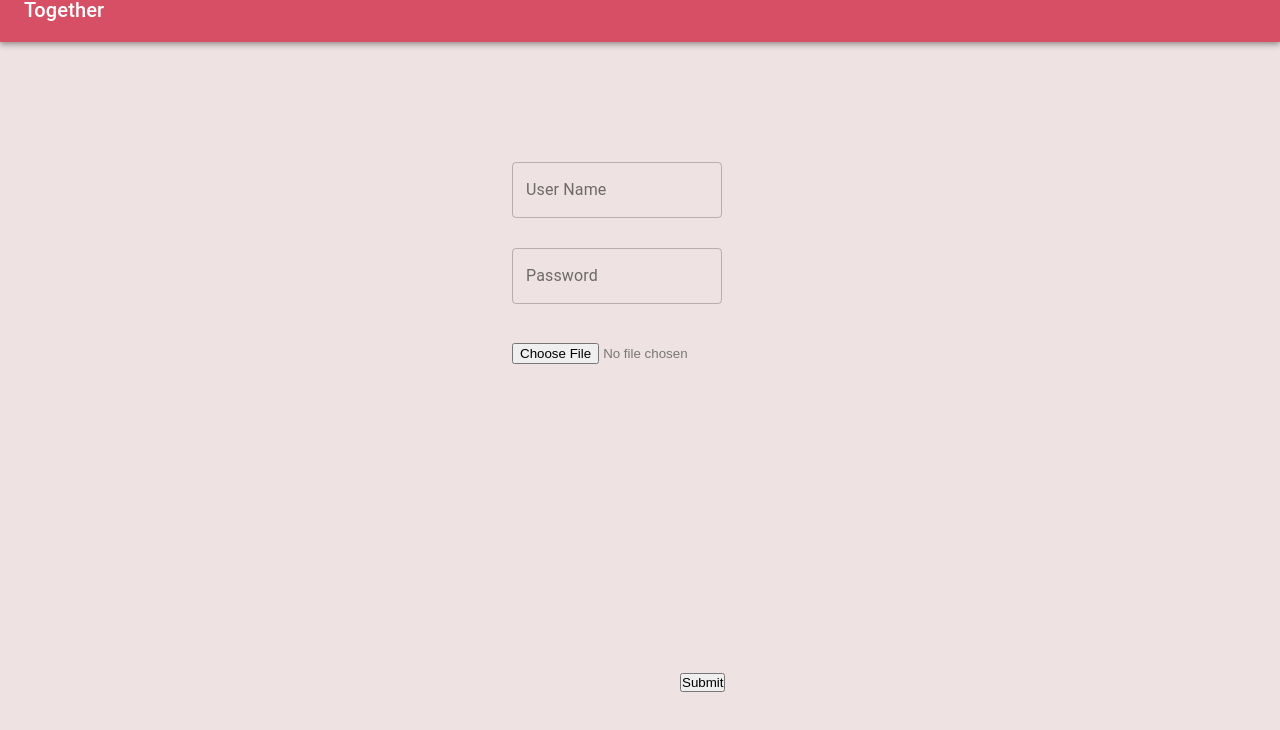
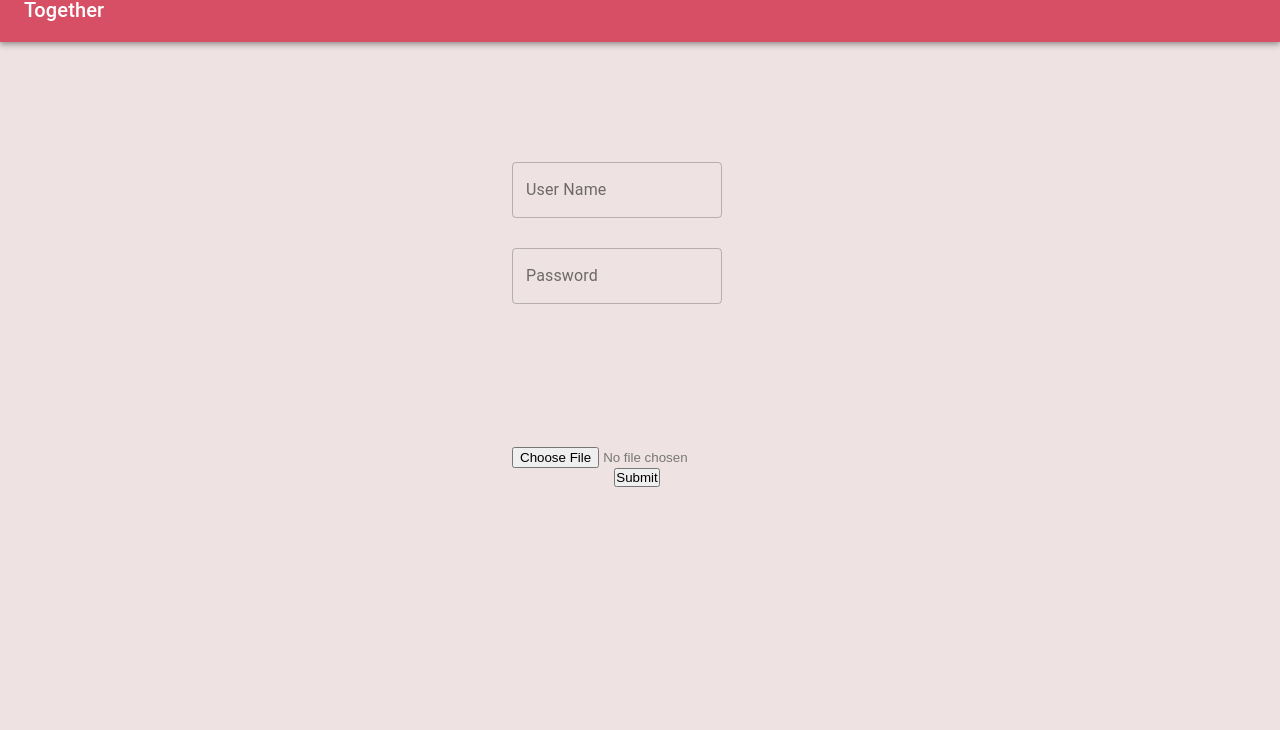
Before and after one commit to together-project-5/MERAKI_Academy_Project_5, a React (Create React App) app in the folder frontend/: page /editProfile in a window 1280 px wide. Shown: the top 730 px of the page. Built offline with nearby package versions, Linux system fonts and the light colour scheme.

Commit message:
change div upload picture

```diff
--- a/frontend/src/components/upload/upload.js
+++ b/frontend/src/components/upload/upload.js
@@ -15,7 +15,7 @@ const Upload = () => {
   const [fileInputState, setFileInputState] = useState("");
   const [selectedFile, setSelectedFile] = useState("");
   const [previewSource, setPreviewSource] = useState();
-  const [post, setPost] = useState({userId:localStorage.getItem("_IdUser")});
+  const [post, setPost] = useState({ userId: localStorage.getItem("_IdUser") });
 
   const dispatch = useDispatch();
 
@@ -108,17 +108,22 @@ const Upload = () => {
           </div>
         </form>
       </div>
-      <div className="uploadImg">
+      <div className="div-upload-picture">
         <input
           type="file"
           name="image"
           onChange={handleFileInputChange}
           value={fileInputState}
         />
+        {previewSource && (
+          <img
+            className="img-upload"
+            src={previewSource}
+            alt="chosen"
+            style={{ height: "300px" }}
+          />
+        )}
         <button onClick={handleSubmitFile}>Submit</button>
-        {previewSource && (
-          <img src={previewSource} alt="chosen" style={{ height: "300px" }} />
-        )}
       </div>
     </div>
   );
--- a/frontend/src/components/user/editProfile.css
+++ b/frontend/src/components/user/editProfile.css
@@ -1,19 +1,23 @@
 .UserIdPosts {
-  margin-top: 30px;
   margin-left: 40%;
 }
 .typePosts {
-  margin-top: 30px;
   margin-left: 40%;
 }
 
-.uploadImgg {
+.div-upload-picture {
+  display: block;
+  align-content: center;
+  text-align: center;
   width: 250px;
   height: 250px;
   margin-left: 40%;
   margin-top: 3%;
+  margin-bottom: 15px;
 }
-.submitt{
-  margin-left: 85vh;
-  margin-top: 10vh;
+
+.img-upload{
+  width: 200px;
+  border-radius: 5px;
+  height:50px;
 }
--- a/frontend/src/components/user/editProfile.js
+++ b/frontend/src/components/user/editProfile.js
@@ -37,8 +37,6 @@ const EditProfile = () => {
     // const reader = new FileReader();
     // reader.readAsDataURL(selectedFile);
   };
-
-
 
   const uploadImage = async (base64EncodedImage) => {
     try {
@@ -84,7 +82,7 @@ const EditProfile = () => {
               name="password"
             />
           </div>
-          <div className="uploadImgg">
+          <div className="div-upload-picture">
               <input
                 type="file"
                 name="image"
@@ -93,13 +91,12 @@ const EditProfile = () => {
               />
               {previewSource && (
                 <img
+                className="img-upload"
                   src={previewSource}
                   alt="chosen"
                   style={{ height: "300px" }}
                 />
               )}
-          </div>
-          <div className="submitt">
             <button onClick={handleSubmitFile}>Submit</button>
             </div>
         </form>
```
Lines whose indentation alone changed are shown as unchanged.
